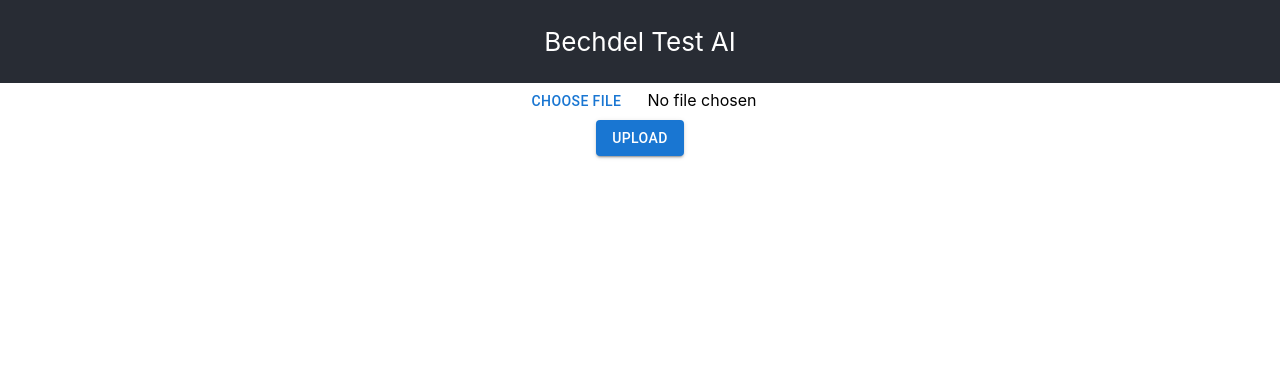
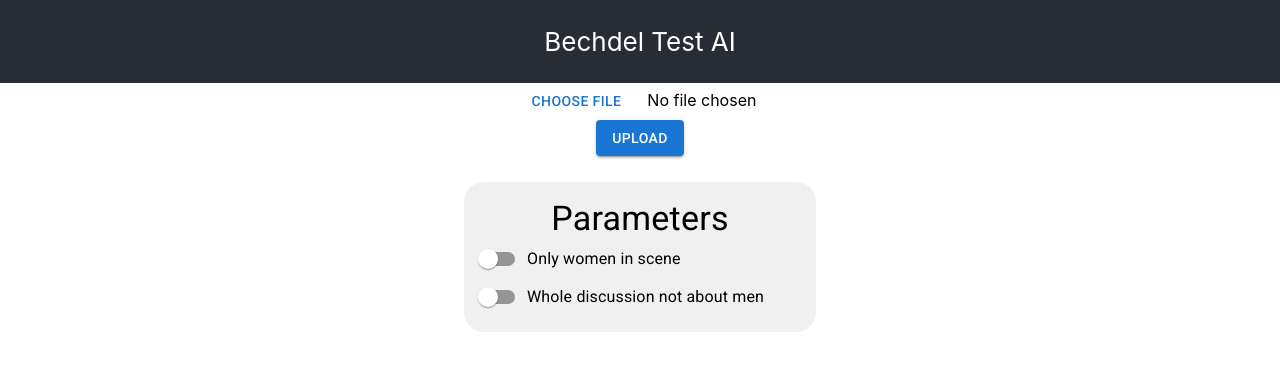
Before and after one commit to bechdelscript/bechdelscript, a React (Create React App) app in the folder my-app/: page / in a window 1280 px wide. Shown: the top 370 px of the page. Built offline with nearby package versions, Linux system fonts and the light colour scheme.

Commit message:
Added toggle switch buttons for parameters

```diff
--- a/my-app/package.json
+++ b/my-app/package.json
@@ -5,6 +5,7 @@
   "dependencies": {
     "@emotion/react": "^11.10.6",
     "@emotion/styled": "^11.10.6",
+    "@fontsource/roboto": "^4.5.8",
     "@mui/material": "^5.11.12",
     "@testing-library/jest-dom": "^5.16.5",
     "@testing-library/react": "^13.4.0",
--- a/my-app/public/index.html
+++ b/my-app/public/index.html
@@ -24,6 +24,13 @@
       work correctly both with client-side routing and a non-root public URL.
       Learn how to configure a non-root public URL by running `npm run build`.
     -->
+    <link
+      rel="stylesheet"
+      href="https://fonts.googleapis.com/css?family=Roboto:300,400,500,700&display=swap"
+    />
+    <!--
+      Link above allows to load the Roboto font
+    -->
     <title>Bechdel Script</title>
   </head>
   <body>
--- a/my-app/src/App.css
+++ b/my-app/src/App.css
@@ -40,11 +40,20 @@
 
 .characters-area-container {
   background: #f0f0f0;
-  /* float: left; */
   border-radius: 25px;
-  float:none;
+  float: none;
   margin: 2% auto;
   padding: 1em;
   position: relative;
   width: 70%;
 }
+
+.parameters-area-container {
+  background: #f0f0f0;
+  border-radius: 20px;
+  float: none;
+  margin: 2% auto;
+  padding: 1em;
+  position: relative;
+  width: 20em;
+}
--- a/my-app/src/App.js
+++ b/my-app/src/App.js
@@ -2,6 +2,7 @@ import './App.css';
 import React from 'react';
 
 import FileUpload from './components/file_upload';
+import Parameters from './components/parameters';
 import Results from "./components/results";
 
 class App extends React.Component {
@@ -13,7 +14,9 @@ class App extends React.Component {
             characters: null,
             file: null,
             loading: false,
-            error_message: null
+            error_message: null,
+            women_only_in_scene: false,
+            whole_discussion_not_about_men: false,
         };
     }
 
@@ -91,6 +94,36 @@ class App extends React.Component {
 
     }
 
+    handleWomenSwitch = async (event) => {
+        let checked = event.target.checked;
+        let whole_discussion_not_about_men = this.state.whole_discussion_not_about_men;
+        if (!checked & whole_discussion_not_about_men) {
+            whole_discussion_not_about_men = false;
+        }
+        this.setState(
+            {
+                women_only_in_scene: checked,
+                whole_discussion_not_about_men: whole_discussion_not_about_men
+            }
+        );
+
+    }
+
+    handleDiscussionSwitch = async (event) => {
+        let checked = event.target.checked;
+        let women_only_in_scene = this.state.women_only_in_scene;
+        if (checked & !women_only_in_scene) {
+            women_only_in_scene = true;
+        }
+        this.setState(
+            {
+                women_only_in_scene: women_only_in_scene,
+                whole_discussion_not_about_men: checked
+            }
+        );
+
+    }
+
     render() {
         return (
             <div className="App">
@@ -111,6 +144,14 @@ class App extends React.Component {
                         <div>{this.state.error_message}</div>
                     </div>
                     <div>
+                        <Parameters
+                            handleWomenSwitch={this.handleWomenSwitch}
+                            checkedWomenSwitch={this.state.women_only_in_scene}
+                            handleDiscussionSwitch={this.handleDiscussionSwitch}
+                            checkedDiscussionSwitch={this.state.whole_discussion_not_about_men}
+                        />
+                    </div>
+                    <div>
                         <Results
                             loading={this.state.loading}
                             characters={this.state.characters}
--- /dev/null
+++ b/my-app/src/components/parameters.js
@@ -0,0 +1,34 @@
+import React, { Component } from "react";
+import { Switch, Typography } from "@mui/material";
+import FormControlLabel from '@mui/material/FormControlLabel';
+import FormGroup from '@mui/material/FormGroup';
+
+
+class Parameters extends Component {
+
+    render() {
+        return (
+            <div className="parameters-area-container">
+                <Typography variant="h4">Parameters</Typography>
+                <FormGroup>
+                    <FormControlLabel
+                        control={<Switch
+                            onChange={this.props.handleWomenSwitch}
+                            checked={this.props.checkedWomenSwitch}
+                        />}
+                        label={<Typography variant="body1">Only women in scene</Typography>}
+                    />
+                    <FormControlLabel
+                        control={<Switch
+                            onChange={this.props.handleDiscussionSwitch}
+                            checked={this.props.checkedDiscussionSwitch}
+                        />}
+                        label={<Typography variant="body1">Whole discussion not about men</Typography>}
+                    />
+                </FormGroup>
+            </div>
+        );
+    }
+}
+
+export default Parameters;
```
Also changed, not shown: 1 other file (tests, documents, lock files or other folders).
